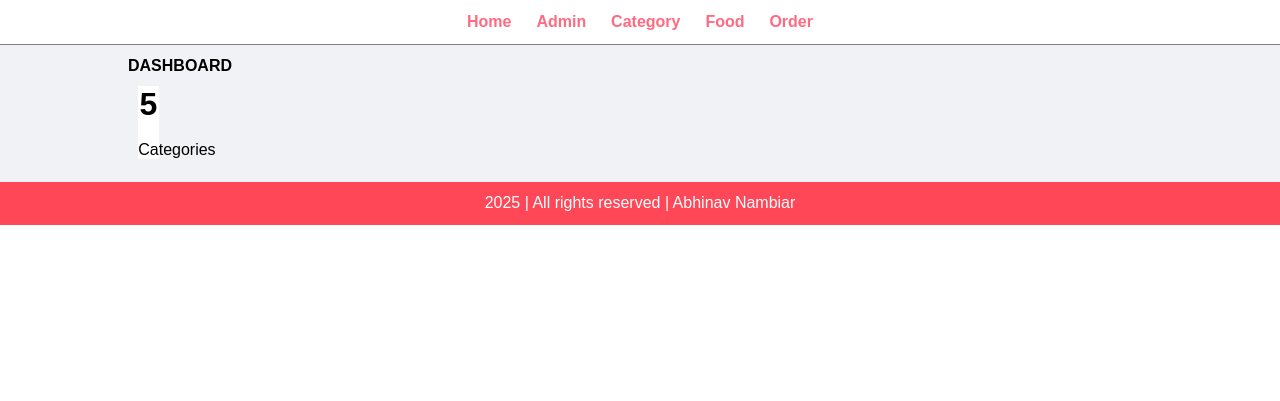
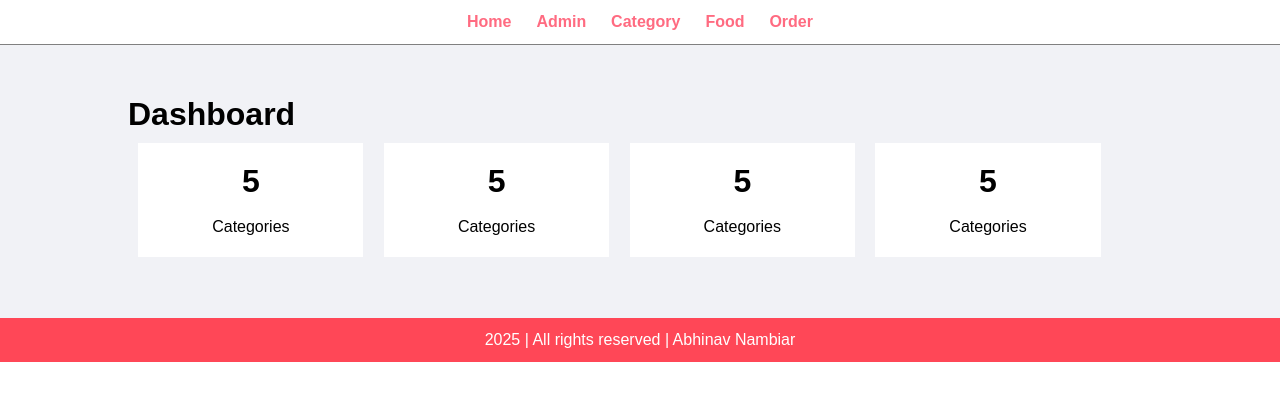
Before and after one commit to abhinavnambiar1/food-ordering-system, a PHP site: page /admin/index.php in a window 1280 px wide. Shown: the top 401 px of the page. Run offline with PHP 8.4, Linux system fonts and the light colour scheme.

Commit message:
added all the required pages and its basic layout and also added partials for navbar and footer

```diff
--- a/admin/index.php
+++ b/admin/index.php
@@ -1,47 +1,41 @@
-<!DOCTYPE html>
-<html lang="en">
-<head>
-    <meta charset="UTF-8">
-    <meta name="viewport" content="width=device-width, initial-scale=1.0">
-    <title>Food Ordering System</title>
-    <link rel="stylesheet" href="../css/admin.css">
-</head>
-<body>
-    <!-- Menu Section Starts -->
-        <div class="menu text-center">
-            <div class="wrapper">
-                <ul>
-                    <li><a href="#">Home</a></li>
-                    <li><a href="#">Admin</a></li>
-                    <li><a href="#">Category</a></li>
-                    <li><a href="#">Food</a></li>
-                    <li><a href="#">Order</a></li>
-                </ul>
-            </div>
-        </div>
-    <!-- Menu Section Ends -->
+<?php
 
-    <!-- Main Content Starts -->
+include("./partials/menu.php");
+
+?>
+
+<!-- Main Content Starts -->
         <div class="main-content">
             <div class="wrapper">
-                <strong>DASHBOARD</strong>
+                <h1>Dashboard</h1>
 
                 <div class="col-4 text-center">
                     <h1>5</h1>
                     <br/>
                     Categories
                 </div>
+                <div class="col-4 text-center">
+                    <h1>5</h1>
+                    <br/>
+                    Categories
+                </div>
+                <div class="col-4 text-center">
+                    <h1>5</h1>
+                    <br/>
+                    Categories
+                </div>
+                <div class="col-4 text-center">
+                    <h1>5</h1>
+                    <br/>
+                    Categories
+                </div>
+                <div class="clearfix"></div>
             </div>
         </div>
     <!-- Main Content Ends -->
 
-    <!-- Footer Section Starts -->
-        <div class="footer">
-            <div class="wrapper">
-                <p class="text-center"><span id="current-year"></span> | All rights reserved | <a href="#">Abhinav Nambiar</a></p>
-            </div>
-        </div>
-    <!-- Footer Section Ends -->
-     <script src="../js/admin.js"></script>
-</body>
-</html>
+<?php
+
+include("./partials/footer.php");
+
+?>
--- /dev/null
+++ b/admin/partials/footer.php
@@ -0,0 +1,10 @@
+<!-- Footer Section Starts -->
+<div class="footer">
+            <div class="wrapper">
+                <p class="text-center"><span id="current-year"></span> | All rights reserved | <a href="#">Abhinav Nambiar</a></p>
+            </div>
+        </div>
+    <!-- Footer Section Ends -->
+     <script src="../js/admin.js"></script>
+</body>
+</html>
--- /dev/null
+++ b/admin/partials/menu.php
@@ -0,0 +1,22 @@
+<!DOCTYPE html>
+<html lang="en">
+<head>
+    <meta charset="UTF-8">
+    <meta name="viewport" content="width=device-width, initial-scale=1.0">
+    <title>Food Ordering System</title>
+    <link rel="stylesheet" href="../css/admin.css">
+</head>
+<body>
+    <!-- Menu Section Starts -->
+        <div class="menu text-center">
+            <div class="wrapper">
+                <ul>
+                    <li><a href="./index.php">Home</a></li>
+                    <li><a href="./manage-admin.php">Admin</a></li>
+                    <li><a href="./manage-category.php">Category</a></li>
+                    <li><a href="./manage-food.php">Food</a></li>
+                    <li><a href="./manage-order.php">Order</a></li>
+                </ul>
+            </div>
+        </div>
+    <!-- Menu Section Ends -->
--- a/css/admin.css
+++ b/css/admin.css
@@ -33,19 +33,26 @@
     color: #ff4757;
 }
 
+.clearfix{
+    float: none;
+    clear: both;
+}
+
 .text-center{
     text-align: center;
 }
 
 .main-content{
     background-color: #f1f2f6;
+    padding: 3% 0;
 }
 
 .col-4{
-    width: 20%;
+    width: 18%;
     background-color: white;
     margin: 1%;
-    width: 2%;
+    padding: 2%;
+    float: left;
 }
 
 .footer{
```
Also changed, not shown: admin/manage-admin.php (added, +21 -0 lines), admin/manage-category.php (added, +18 -0 lines), admin/manage-food.php (added, +17 -0 lines), admin/manage-order.php (added, +17 -0 lines).
